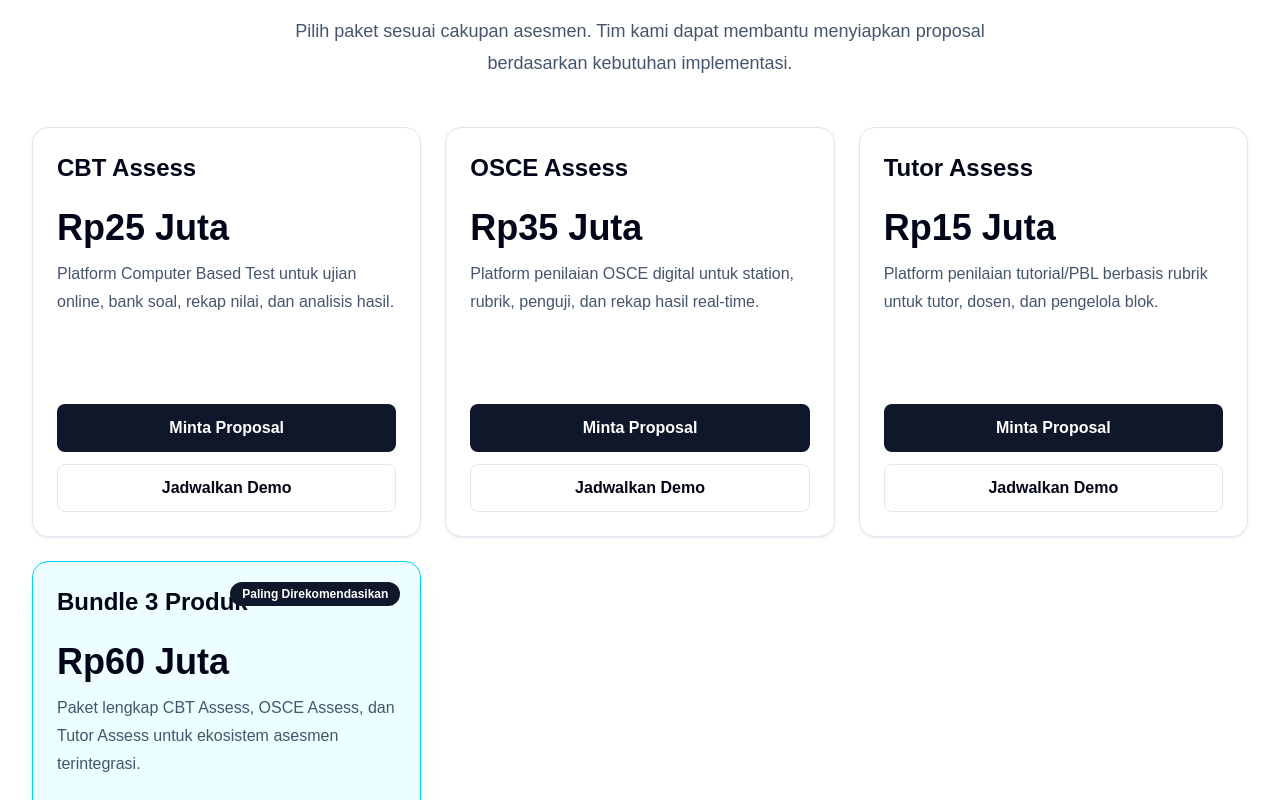
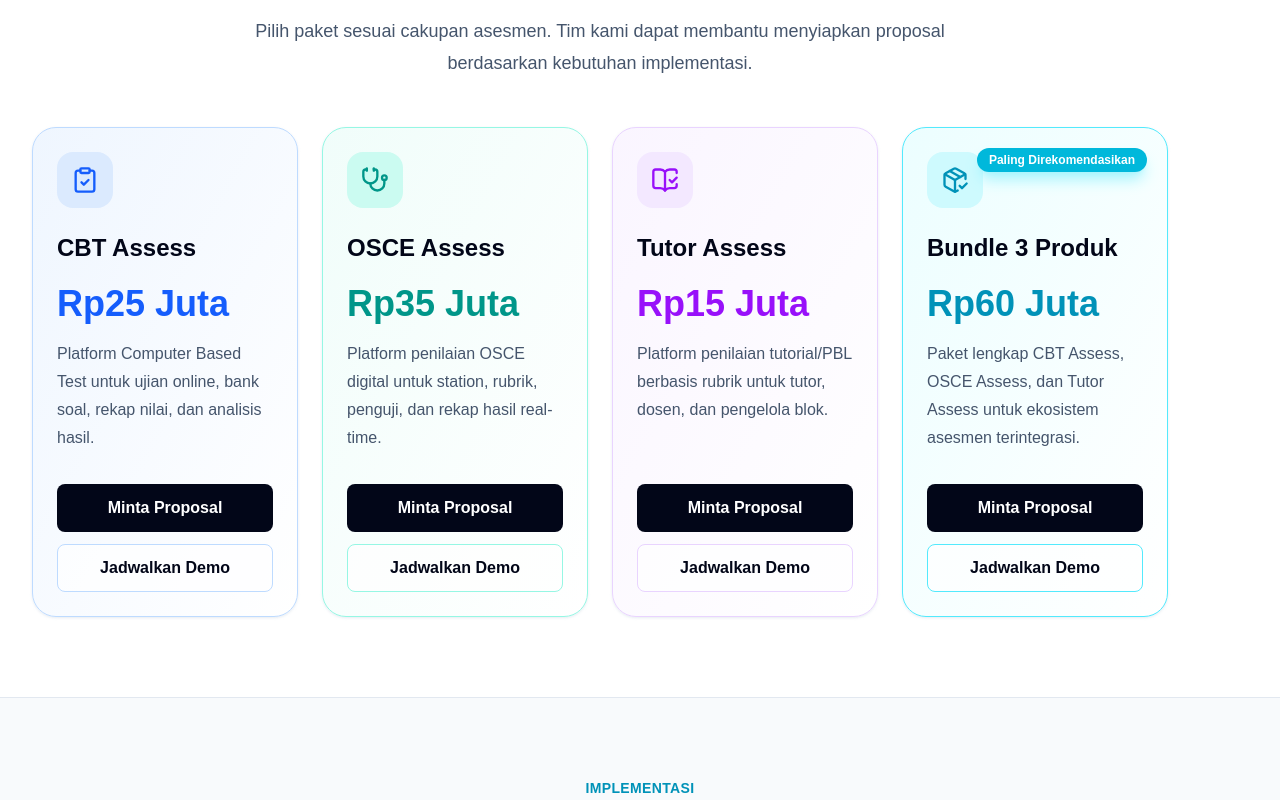
Before and after one commit to oktomarpaung/digitaltech-landing, a Next.js app: page / in a window 1280 px wide. Shown: the part 3780-4580 px from the top of the page. Built offline with nearby package versions, Linux system fonts and the light colour scheme.

Commit message:
fix: improve pricing cards layout

```diff
--- a/src/app/page.tsx
+++ b/src/app/page.tsx
@@ -11,11 +11,13 @@ import {
   ClipboardCheck,
   CloudCog,
   GraduationCap,
+  PackageCheck,
   LockKeyhole,
   Menu,
   MonitorSmartphone,
   ShieldCheck,
   Sparkles,
+  Stethoscope,
   TabletSmartphone,
   UsersRound,
   X,
@@ -39,6 +41,15 @@ type PricingPlan = {
   name: string;
   price: string;
   description: string;
+  icon: LucideIcon;
+  accent: {
+    border: string;
+    background: string;
+    iconBackground: string;
+    text: string;
+    softHover: string;
+    shadow: string;
+  };
   highlighted?: boolean;
 };
 
@@ -102,21 +113,57 @@ const pricingPlans: PricingPlan[] = [
     name: "CBT Assess",
     price: "Rp25 Juta",
     description: "Platform Computer Based Test untuk ujian online, bank soal, rekap nilai, dan analisis hasil.",
+    icon: ClipboardCheck,
+    accent: {
+      border: "border-blue-200",
+      background: "from-blue-50 to-white",
+      iconBackground: "bg-blue-100",
+      text: "text-blue-600",
+      softHover: "hover:bg-blue-50 hover:border-blue-300",
+      shadow: "hover:shadow-blue-100/80",
+    },
   },
   {
     name: "OSCE Assess",
     price: "Rp35 Juta",
     description: "Platform penilaian OSCE digital untuk station, rubrik, penguji, dan rekap hasil real-time.",
+    icon: Stethoscope,
+    accent: {
+      border: "border-teal-200",
+      background: "from-teal-50 to-white",
+      iconBackground: "bg-teal-100",
+      text: "text-teal-600",
+      softHover: "hover:bg-teal-50 hover:border-teal-300",
+      shadow: "hover:shadow-teal-100/80",
+    },
   },
   {
     name: "Tutor Assess",
     price: "Rp15 Juta",
     description: "Platform penilaian tutorial/PBL berbasis rubrik untuk tutor, dosen, dan pengelola blok.",
+    icon: BookOpenCheck,
+    accent: {
+      border: "border-purple-200",
+      background: "from-purple-50 to-white",
+      iconBackground: "bg-purple-100",
+      text: "text-purple-600",
+      softHover: "hover:bg-purple-50 hover:border-purple-300",
+      shadow: "hover:shadow-purple-100/80",
+    },
   },
   {
     name: "Bundle 3 Produk",
     price: "Rp60 Juta",
     description: "Paket lengkap CBT Assess, OSCE Assess, dan Tutor Assess untuk ekosistem asesmen terintegrasi.",
+    icon: PackageCheck,
+    accent: {
+      border: "border-cyan-300",
+      background: "from-cyan-50 to-white",
+      iconBackground: "bg-cyan-100",
+      text: "text-cyan-600",
+      softHover: "hover:bg-cyan-50 hover:border-cyan-400",
+      shadow: "shadow-cyan-100/80 hover:shadow-cyan-200/80",
+    },
     highlighted: true,
   },
 ];
@@ -736,7 +783,7 @@ export default function Home() {
         </div>
       </section>
 
-      <section id="harga" className="bg-white px-5 py-20 sm:px-6 lg:px-8">
+      <section id="harga" className="bg-white px-5 py-20 sm:px-6 lg:px-8 xl:pr-28">
         <div className="mx-auto max-w-7xl">
           <SectionHeader
             eyebrow="Harga"
@@ -744,8 +791,11 @@ export default function Home() {
             description="Pilih paket sesuai cakupan asesmen. Tim kami dapat membantu menyiapkan proposal berdasarkan kebutuhan implementasi."
           />
 
-          <div className="grid gap-6 md:grid-cols-2 lg:grid-cols-3">
-            {pricingPlans.map((plan) => (
+          <div className="grid grid-cols-1 gap-6 sm:grid-cols-2 xl:grid-cols-4">
+            {pricingPlans.map((plan) => {
+              const Icon = plan.icon;
+
+              return (
                 <motion.article
                   key={plan.name}
                   initial="hidden"
@@ -753,32 +803,38 @@ export default function Home() {
                   viewport={{ once: true, amount: 0.25 }}
                   transition={{ duration: 0.5, ease: "easeOut" }}
                   variants={fadeUp}
-                className={`relative rounded-2xl border p-6 ${
-                  plan.highlighted
-                    ? "border-cyan-400 bg-cyan-50 shadow-xl shadow-cyan-100/80"
-                    : "border-slate-200 bg-white shadow-sm shadow-slate-200/70"
-                }`}
+                  className={`relative flex h-full flex-col rounded-3xl border bg-gradient-to-br p-6 shadow-sm shadow-slate-200/70 transition hover:-translate-y-1 hover:shadow-xl ${plan.accent.border} ${plan.accent.background} ${plan.accent.shadow}`}
                 >
                   {plan.highlighted ? (
-                  <div className="absolute right-5 top-5 rounded-full bg-[#0F172A] px-3 py-1 text-xs font-black text-white">
+                    <div className="absolute right-5 top-5 rounded-full bg-cyan-500 px-3 py-1 text-xs font-black text-white shadow-lg shadow-cyan-200">
                       Paling Direkomendasikan
                     </div>
                   ) : null}
 
-                <h3 className="text-2xl font-black text-slate-950">{plan.name}</h3>
-                <p className="mt-6 text-4xl font-black text-slate-950">{plan.price}</p>
-                <p className="mt-3 min-h-28 leading-7 text-slate-600">{plan.description}</p>
+                  <div className={`flex h-14 w-14 items-center justify-center rounded-2xl ${plan.accent.iconBackground}`}>
+                    <Icon className={`h-7 w-7 ${plan.accent.text}`} />
+                  </div>
+                  <h3 className="mt-6 text-2xl font-black text-slate-950">{plan.name}</h3>
+                  <p className={`mt-5 text-4xl font-black ${plan.accent.text}`}>{plan.price}</p>
+                  <p className="mt-4 flex-1 leading-7 text-slate-600">{plan.description}</p>
 
                   <div className="mt-8 grid gap-3">
-                  <a href="#demo" className="inline-flex h-12 items-center justify-center rounded-lg bg-[#0F172A] px-5 font-bold text-white transition hover:bg-cyan-600">
+                    <a
+                      href="#demo"
+                      className="inline-flex h-12 items-center justify-center rounded-lg bg-slate-950 px-5 font-bold text-white transition hover:bg-slate-800"
+                    >
                       Minta Proposal
                     </a>
-                  <a href="#demo" className="inline-flex h-12 items-center justify-center rounded-lg border border-slate-200 bg-white px-5 font-bold text-slate-950 transition hover:border-cyan-300 hover:bg-cyan-50">
+                    <a
+                      href="#demo"
+                      className={`inline-flex h-12 items-center justify-center rounded-lg border bg-white/70 px-5 font-bold text-slate-950 transition ${plan.accent.border} ${plan.accent.softHover}`}
+                    >
                       Jadwalkan Demo
                     </a>
                   </div>
                 </motion.article>
-            ))}
+              );
+            })}
           </div>
         </div>
       </section>
```
Lines whose indentation alone changed are shown as unchanged.
